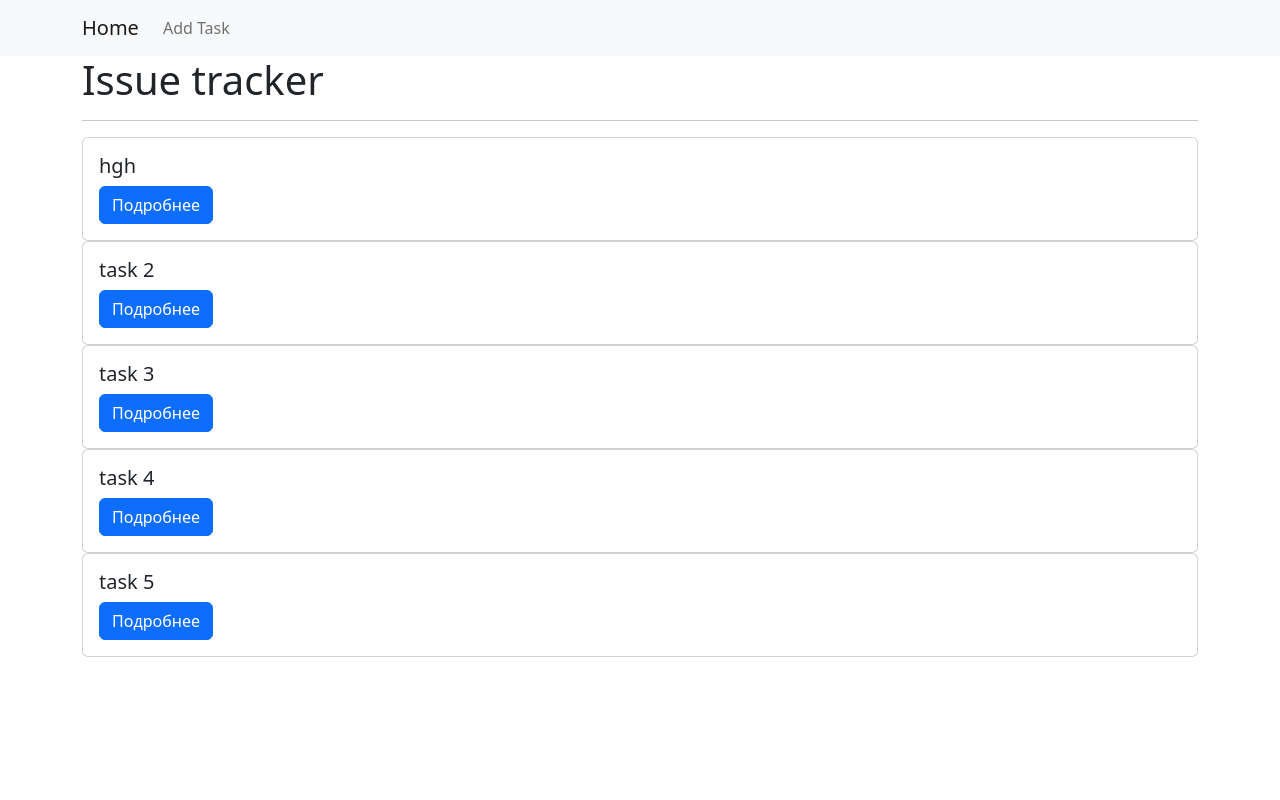
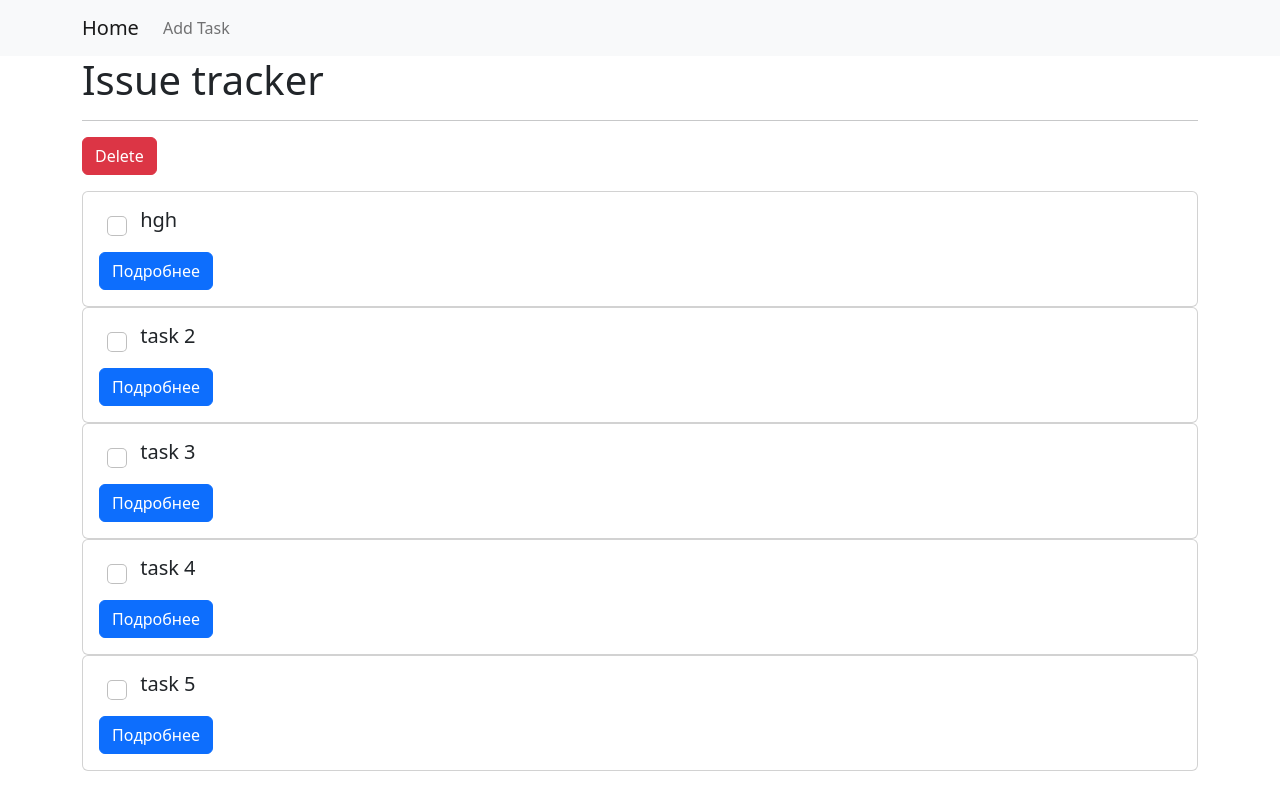
Before and after one commit to alina199826/my_to_do_list, a Django app: page / in a window 1280 px wide. Run offline with Django 4.2, Linux system fonts and the light colour scheme; data comes from the database, SQL or seed files in the repository.

Commit message:
реализовала массовое удаление

```diff
--- a/source/webapp/templates/index.html
+++ b/source/webapp/templates/index.html
@@ -11,10 +11,16 @@
 
         <h1> Issue tracker</h1>
         <hr>
+
+     <form action="" method="post">
+         {% csrf_token %}
+             <p><input type="submit" class="btn btn-danger" value="Delete"></p>
+
          {% for task in tasks %}
+
                 <div class="card">
                   <div class="card-body">
-                <h5 class="card-title">{{ task.summary }}</h5>
+                    <h5 class="card-title ">  <input class="form-check-input m-2" name="tasks" type="checkbox" value="{{ task.pk }}" > {{ task.summary }}</h5>
                     <a href="{% url 'view' task.id %}" class="btn btn-primary">Подробнее</a>
                   </div>
                 </div>
@@ -22,4 +28,7 @@
         {% endfor %}
 
 
+            </form>
+
+
 {% endblock %}
--- a/source/webapp/templates/task_delete.html
+++ b/source/webapp/templates/task_delete.html
@@ -9,7 +9,7 @@
     <h1>Are you sure want to delete task "{{ task.summary }}"?</h1>
     <form method="POST" action="{% url "delete" task.pk %}" class="text-center">
         {% csrf_token %}
-        <p><input type="submit" value="Confirm"></p>
+        <p><input type="submit" class="btn btn-danger" value="Confirm"></p>
         <p><a href="{% url "view" task.pk %}">Cancel</a></p>
     </form>
 {% endblock %}
--- a/source/webapp/templates/task_view.html
+++ b/source/webapp/templates/task_view.html
@@ -16,10 +16,6 @@
 {% block content %}
 
 
-{#    <h1>Название: {{ task.summary }}</h1>#}
-{#    <h2>Со статусом: {{ task.get_status_display}}</h2>#}
-{#    <h3>Подробное описание: {{ task.description }}</h3>#}
-{#    <hr>#}
 
     <div class="card text-center">
       <div class="card-header">
--- a/source/webapp/views.py
+++ b/source/webapp/views.py
@@ -11,6 +11,13 @@ class IndexView(TemplateView):
         context['tasks'] = Task.objects.all()
         return context
 
+    def post(self, request, *args, **kwargs):
+        for task_pk in request.POST.getlist('tasks'):
+            Task.objects.get(pk=task_pk).delete()
+        context = self.get_context_data(**kwargs)
+        return self.render_to_response(context)
+
+
 
 
 class TaskView(TemplateView):
@@ -21,23 +28,7 @@ class TaskView(TemplateView):
         context['task'] = get_object_or_404(Task, pk=kwargs.get('pk'))
         return context
 
-# def create_task(request):
-#     if request.method == "GET":
-#         form = TaskForm()
-#         return render(request, "create.html", {'form': form})
-#     elif request.method == "POST":
-#         form = TaskForm(data=request.POST)
-#         if form.is_valid():
-#             new_task = Task.objects.create(
-#                 summary=form.cleaned_data['summary'],
-#                 description=form.cleaned_data['description'],
-#                 type=form.cleaned_data['type'],
-#                 status=form.cleaned_data['status'],
-#
-#             )
-#             return redirect('view', pk=new_task.pk)
-#         else:
-#             return render(request, "create.html", {'form': form})
+
 
 class CreateTask(TemplateView):
     template_name = 'create.html'
@@ -59,31 +50,6 @@ class CreateTask(TemplateView):
             return self.render_to_response(context)
 
 
-# def task_update(request, pk):
-#     task = get_object_or_404(Task, pk=pk)
-#     if request.method == 'GET':
-#         form = TaskForm(initial={
-#             'summary': task.summary,
-#             'description': task.description,
-#             'type': task.type,
-#             'status': task.status,
-#             'created_at': task.created_at,
-#             'updated_at': task.updated_at
-#         })
-#         return render(request, 'task_update.html', {'form': form})
-#     elif request.method == "POST":
-#         form = TaskForm(data=request.POST)
-#         if form.is_valid():
-#             task.summary = form.cleaned_data.get('summary')
-#             task.type = form.cleaned_data.get('type')
-#             task.description = form.cleaned_data.get('description')
-#             task.status = form.cleaned_data.get('status')
-#             task.created_at = form.cleaned_data.get('created_at')
-#             task.updated_at = form.cleaned_data.get('updated_at')
-#             task.save()
-#             return redirect('view', pk=task.pk)
-#         else:
-#             return render(request, 'task_update.html', {'form': form})
 
 class TaskUpdate(View):
 
@@ -111,14 +77,6 @@ class TaskUpdate(View):
             render(request, 'task_update.html', {'form': form, 'task': task})
 
 
-# def task_delete(request, pk):
-#     task = get_object_or_404(Task, pk=pk)
-#     if request.method == "GET":
-#         return render(request, 'task_delete.html', {'task': task})
-#     elif request.method == "POST":
-#         task.delete()
-#         return redirect('index')
-
 
 class TaskDelete(View):
     def get(self, request, *args,**kwargs):
```
Lines whose indentation alone changed are shown as unchanged.
